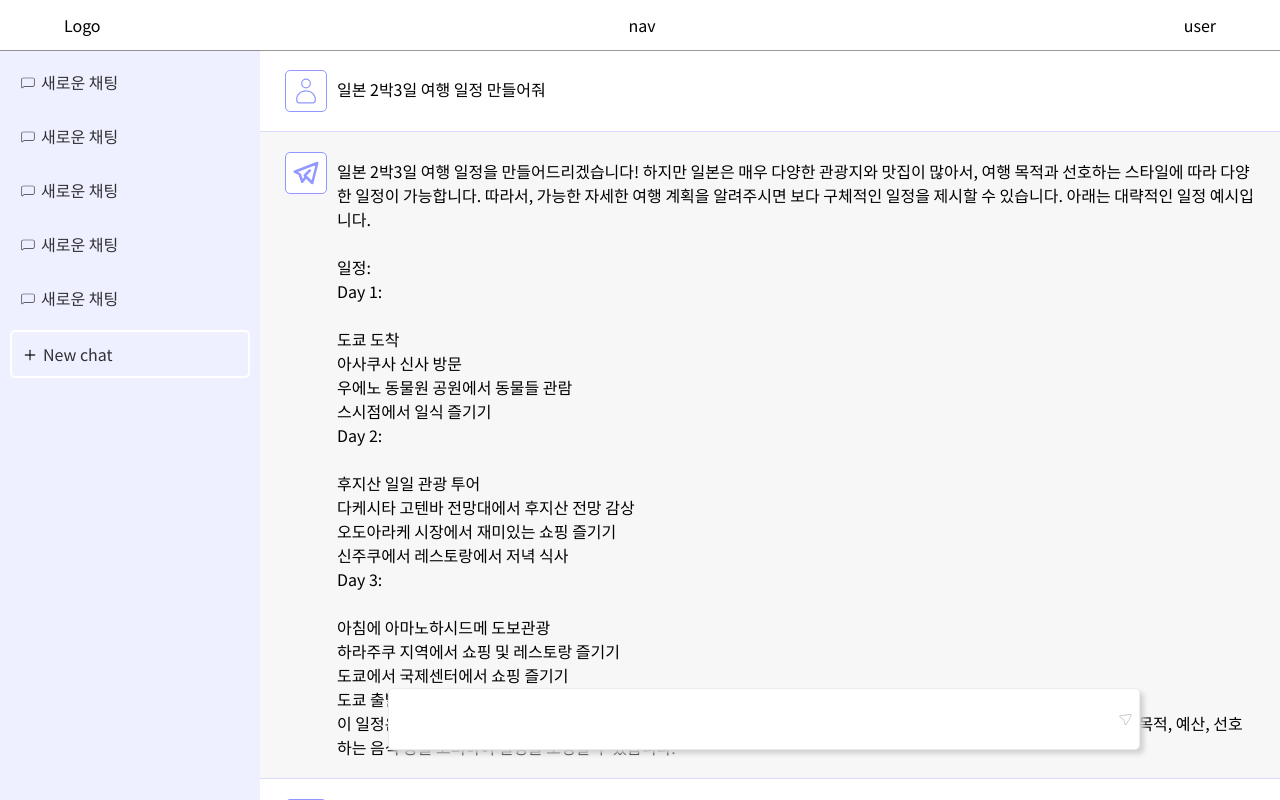
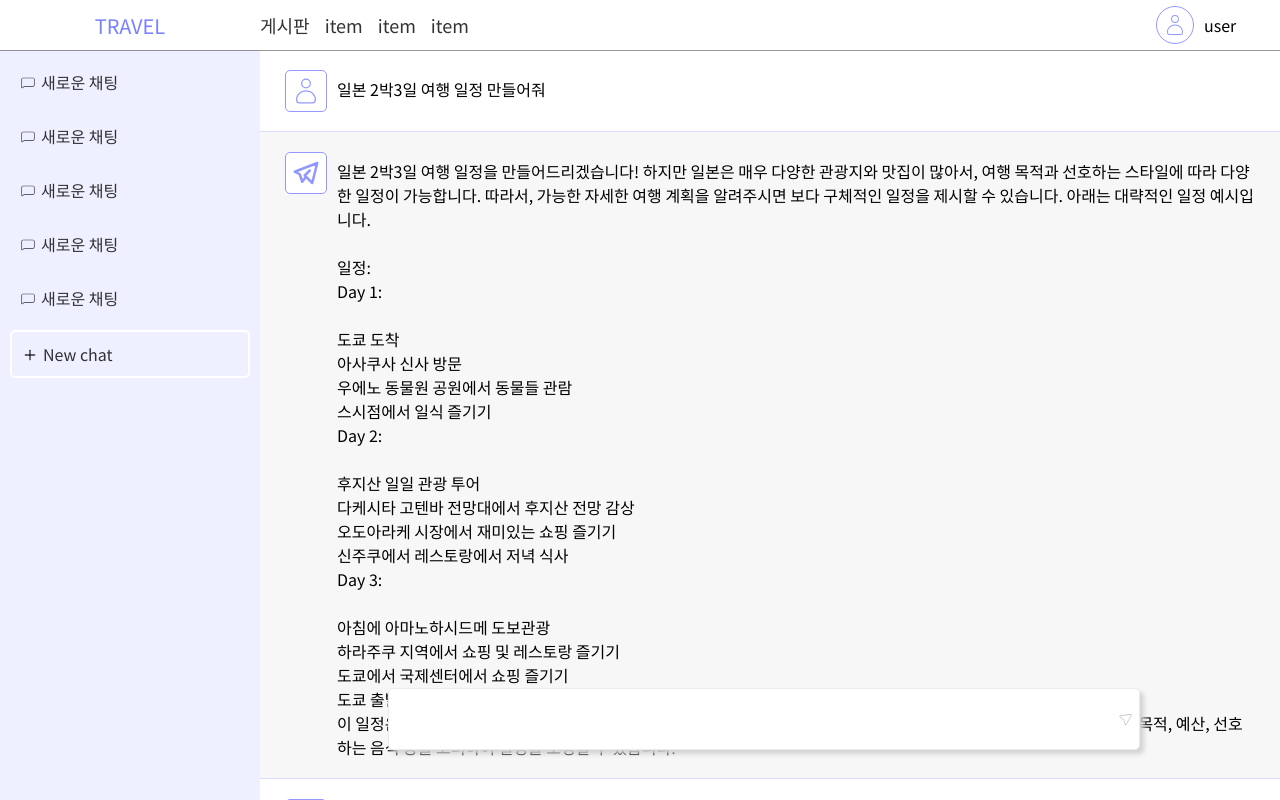
Before and after one commit to odh97/travelapp2023, a React (Create React App) app in the folder client/: page / in a window 1280 px wide. Built offline with nearby package versions, Linux system fonts and the light colour scheme.

Commit message:
v1.0.4 header css 작업

```diff
--- a/client/src/_layout/Header.tsx
+++ b/client/src/_layout/Header.tsx
@@ -1,13 +1,27 @@
 import React from 'react'
 import '../styles/layout/Header.scss'
+
+// icon
+import { CiUser } from "react-icons/ci";
+
 
 function Header(): JSX.Element{
   return (
     <header>
       <div className='header-inner'>
-        <div className='brand-Name'>Logo</div>
-        <div>nav</div>
-        <div>user</div>
+        <div className='brand-Name'><h1><a href="javascript:void(0)">travel</a></h1></div>
+        <nav>
+          <div className='nav-inner'>
+            <a href="javascript:void(0)">게시판<span></span></a>
+            <a href="javascript:void(0)">item<span></span></a>
+            <a href="javascript:void(0)">item<span></span></a>
+            <a href="javascript:void(0)">item<span></span></a>
+          </div>
+        </nav>
+        <div className='user'>
+          <div className='user-icon'><CiUser/></div>
+          <span className='user-name'>user</span>
+        </div>
       </div>
     </header>
   )
--- a/client/src/styles/common/common.scss
+++ b/client/src/styles/common/common.scss
@@ -1,4 +1,9 @@
 // common scss style
+a{
+  color: black;
+  text-decoration: none;
+}
+
 button{
   background-color: #fff;
   border: none;
--- a/client/src/styles/layout/Header.scss
+++ b/client/src/styles/layout/Header.scss
@@ -8,13 +8,57 @@ header {
   border-bottom: 1px solid rgba(0, 0, 0, 0.4);
 
   .header-inner{
-    width: 90%;
     height: 100%;
     margin: 0 auto;
     display: flex;
-    justify-content: space-between;
     align-items: center;
-    div{
+
+    .brand-Name{
+      width: 260px;
+      font-size: $font-xl;
+      text-transform: uppercase;
+      h1 > a{color: #7881ff;}
+    }
+    nav{
+      width: 70%;
+      text-align: left;
+      .nav-inner{
+        a{
+          color: $font-color;
+          font-size: $font-lg;
+          margin-right: 15px;
+          span{
+            display: inline-block;
+            height: 10px;
+            background-color: #7881ff;
+          }
+        }
+      }
+    }
+    .user{
+      width: calc(30% - 260px);
+      display: flex;
+      align-items: center;
+      .user-icon{
+        position: relative;
+        width: 36px;
+        height: 36px;
+        border: 1px solid #9298ff;
+        border-radius: 50%;
+        background-color: #fff;
+        svg{
+          position: absolute;
+          left: 3px;
+          top: 6px;
+          width: 30px;
+          height: 24px;
+          color: #9298ff;
+        }
+      }
+      .user-name{
+        margin-left: 10px;
+        padding-bottom: 1px;
+      }
     }
   }
 }
```
